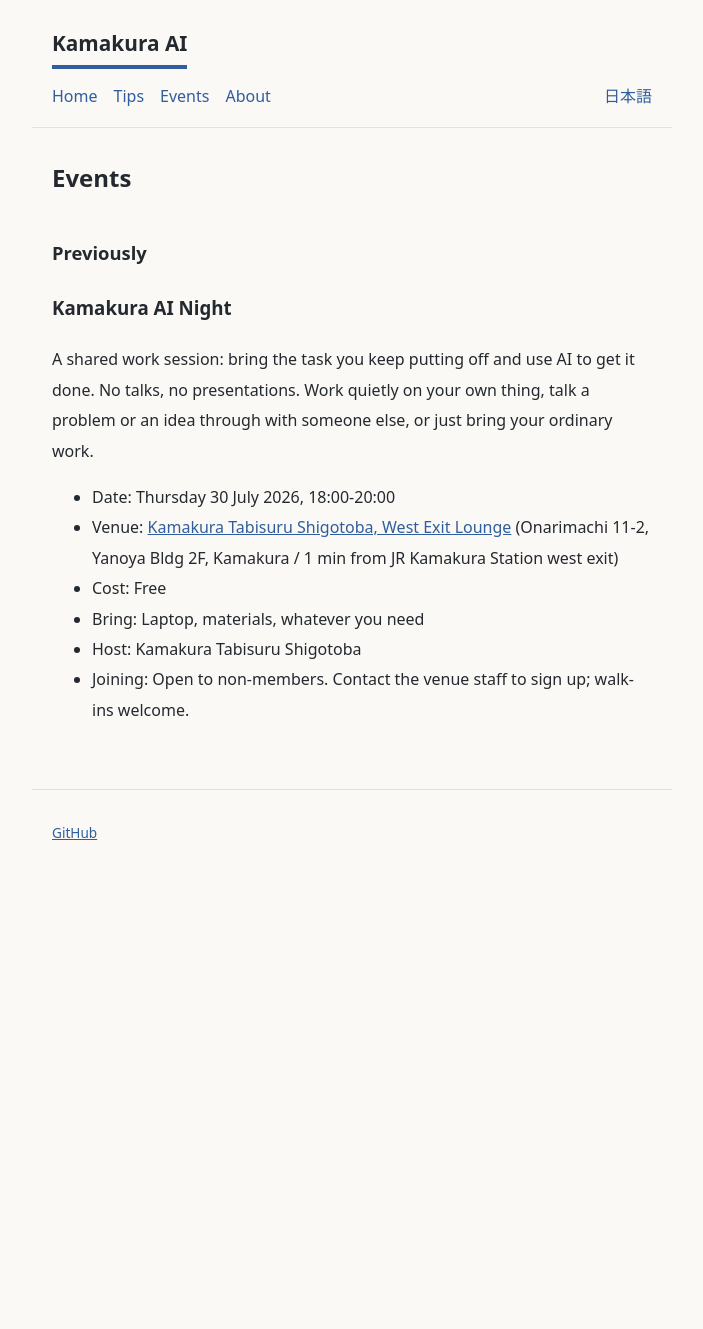
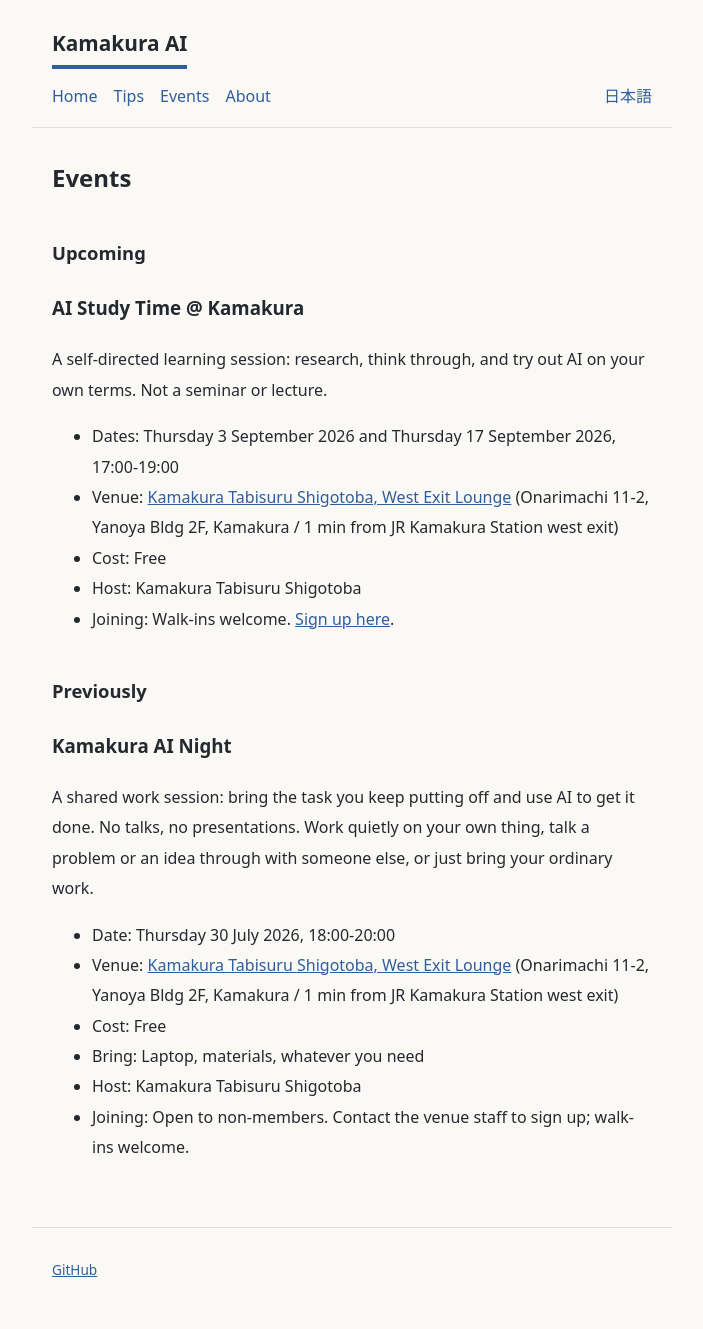
Before and after one commit to tagawa/kamakura-ai, a Jekyll site: the page built from en/events.md, in a window 1280 px wide. Shown: the whole page, without its empty margins (288-991 px from the left). Built offline with Jekyll 4.4.1, drawn with Linux system fonts in a browser that asks for light colours; before the commit the page ends 900 px from its top, so only the background shows below that.

Commit message:
Add English event

```diff
--- a/en/events.md
+++ b/en/events.md
@@ -7,6 +7,18 @@
 alt_lang_url: /ja/events/
 permalink: /en/events/
 ---
+
+## Upcoming
+
+### AI Study Time @ Kamakura
+
+A self-directed learning session: research, think through, and try out AI on your own terms. Not a seminar or lecture.
+
+- Dates: Thursday 3 September 2026 and Thursday 17 September 2026, 17:00-19:00
+- Venue: [Kamakura Tabisuru Shigotoba, West Exit Lounge](https://tabikamakura.com/) (Onarimachi 11-2, Yanoya Bldg 2F, Kamakura / 1 min from JR Kamakura Station west exit)
+- Cost: Free
+- Host: Kamakura Tabisuru Shigotoba
+- Joining: Walk-ins welcome. [Sign up here](https://tabikamakura.com/kamakura_ai.html).
 
 ## Previously
 
```
